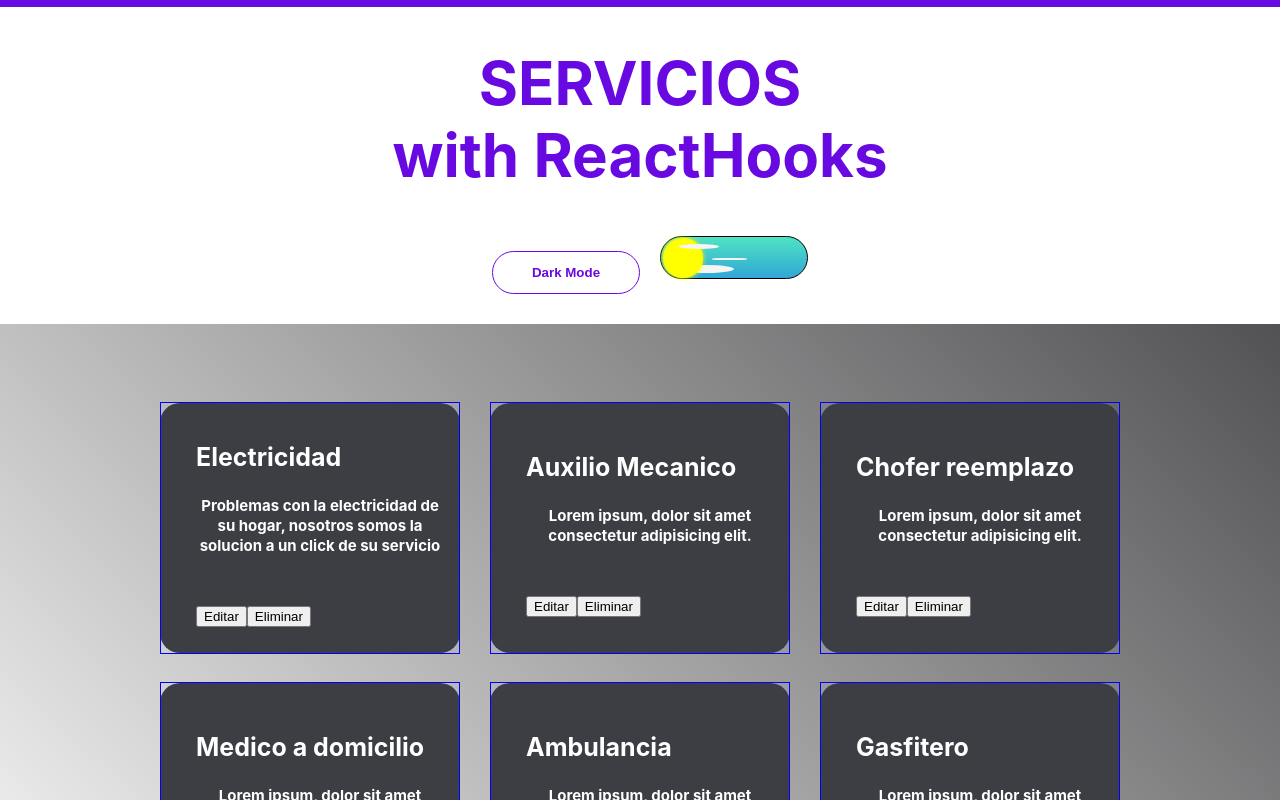
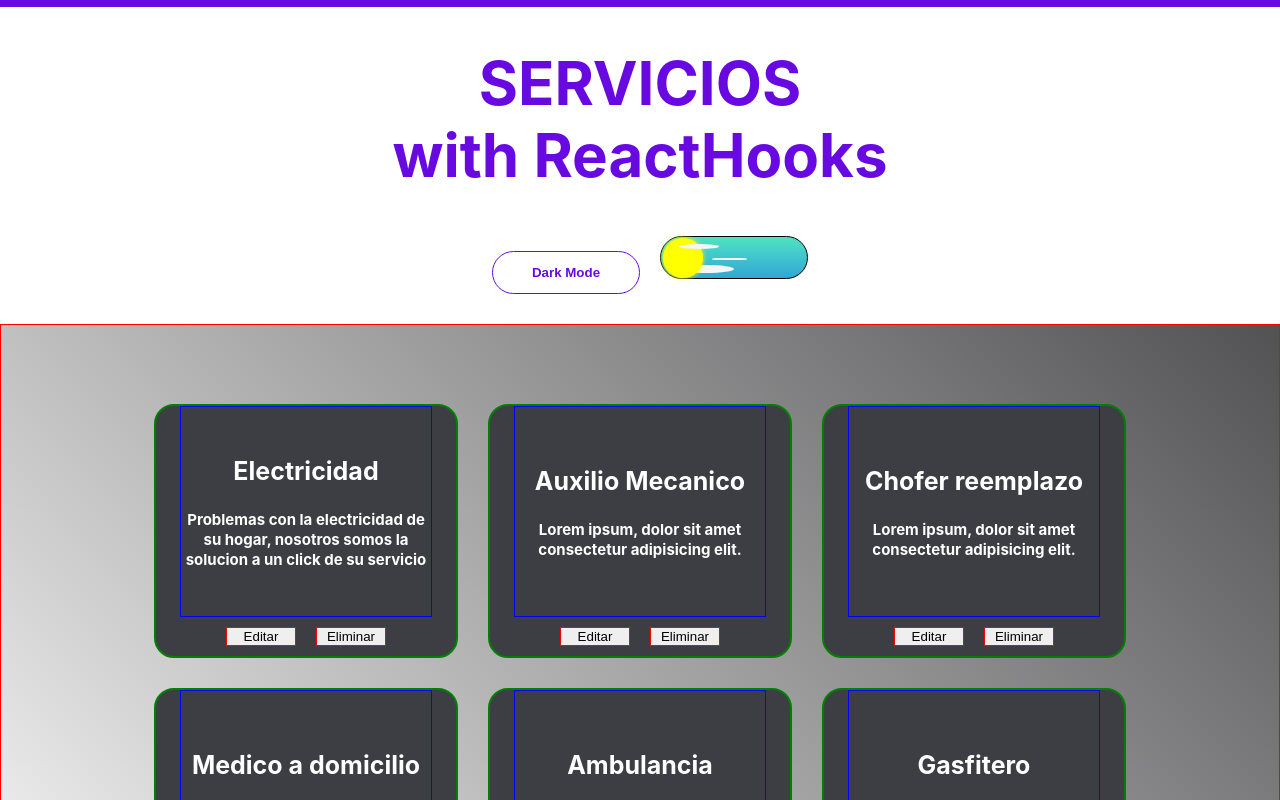
Before and after one commit to GregoryGalicio/filtrado-servicio, a React (Create React App) app: page / in a window 1280 px wide. Shown: the top 800 px of the page. Built offline with nearby package versions, Linux system fonts and the light colour scheme.

Commit message:
estilos de cards finished

```diff
--- a/src/components/cards/Cards.css
+++ b/src/components/cards/Cards.css
@@ -1,77 +1,67 @@
 .cards{
-    /* border: 1px solid red; */
+    border: 1px solid red;
     display: flex;
     justify-content: center;
     align-items:center;
     flex-wrap: wrap;
-
-    /* clip-path: polygon(0 5%, 100% 0, 100% 95%, 0% 100%); */
     background-image: linear-gradient(225deg, #525153  0%, #ffffff 100%);
     padding-top: 5%;
     padding-bottom: 7.5%;
 }
 .cardsDark{
-    /* border: 1px solid red; */
+    border: 1px solid red;
     display: flex;
     justify-content: center;
     align-items:center;
     flex-wrap: wrap;
-
-    /* clip-path: polygon(0 5%, 100% 0, 100% 95%, 0% 100%); */
     background-image: linear-gradient(225deg, rgb(66, 69, 75) 0%, #000000 100%);
-    padding-top: 7.5%;
+    padding-top: 5%;
     padding-bottom: 7.5%;
 }
 
-
 .cardsBox{
-
     display: flex;
-    justify-content: flex-end;
+    justify-content: flex-start;
     align-items:center ;
-    /* border: 2px solid green; */
+    flex-direction:column;
+    border: 2px solid green;
     width: 300px;
     height: 250px;
     border-radius: 20px;
     margin: 15px;
     background-color: rgb(60, 62, 68);
-    /* clip-path: polygon(5% 0%, 100% 0%, 95% 100%, 0% 100%);
-    background-image: linear-gradient(225deg, rgb(66, 69, 75) 0%, rgb(60, 62, 68) 100%); */
-
 }
 .cardsBoxDark{
-
     display: flex;
-    justify-content: flex-end;
+    justify-content: flex-start;
     align-items:center ;
-    /* border: 2px solid green; */
+    flex-direction:column;
+    border: 2px solid green;
     width: 300px;
     height: 250px;
     border-radius: 20px;
     margin: 15px;
     background-color:rgb(82, 83, 85);
 
-    /* background-color: black; */
 }
 .information{
     height:250px;
-    width: 300px;
+    width: 250px;
     display: flex;
     flex-direction:column;
-    align-items:flex-start;
+    align-items:center;
     justify-content: center;
     line-height: 20px;
     font-size: 10px;
     border:1px solid blue;
     color:white;
-    padding-right:15px;
-    padding-left:35px;
+
 }
 .information>h3{
     color:rgb(158, 158, 158);
 }
 .information>h2{
-    margin-bottom: 50px;
+    margin-bottom: 10px;
 }
 .information>h2:hover{
     color:rgb(255, 152, 0);
@@ -89,6 +79,11 @@
     color:rgb(255, 152, 0);
     cursor:pointer;
     margin:none;
+}
+.btn>button{
+    margin:10px;
+    border:1px solid red;
+    width: 70px;
 }
 /* Aca se empieza a colocar los estilos para version MOBILE */
 @media only screen and (max-width: 500px) {
--- a/src/components/cards/Cards.jsx
+++ b/src/components/cards/Cards.jsx
@@ -16,11 +16,10 @@ const Cards = ({darkMode}) => {
                     <div className='information'>
                         <h1 className='name'>{serviceData.name}</h1>
                         <h2>{serviceData.description}</h2>
-                        <div className='btn'>
+                    </div>
+                    <div className='btn'>
                         <button>Editar</button>
                         <button>Eliminar</button>
-                        </div>
-
                     </div>
                 </div>
             ))}
```
Also changed, not shown: src/serviceDataBase.js (+6 -12 lines).
